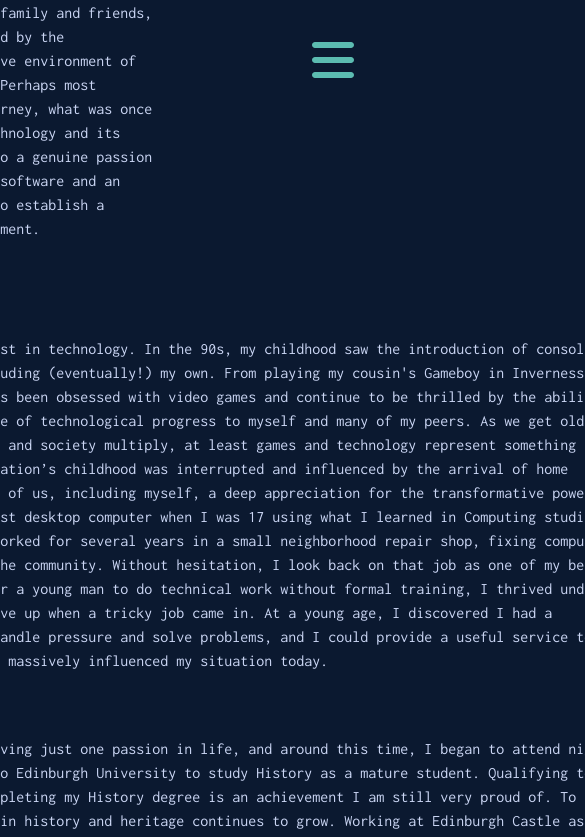
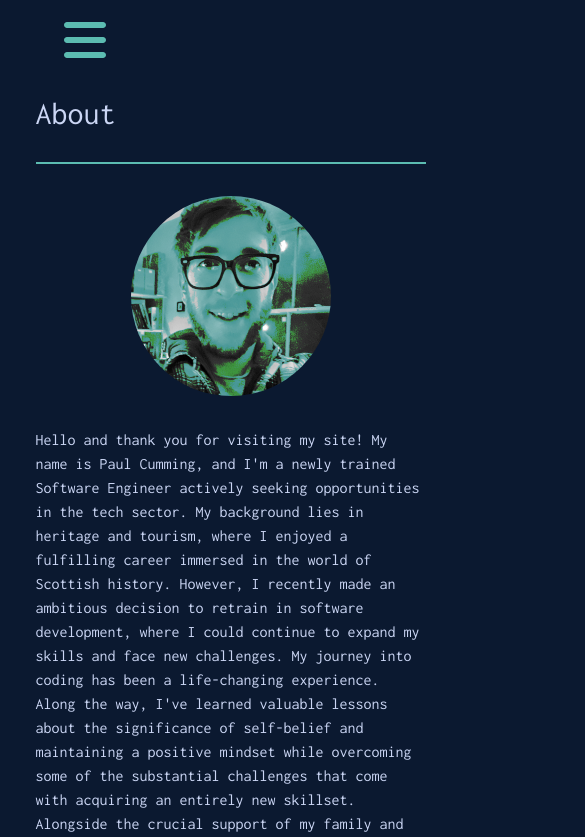
Before and after one commit to WaxenOsprey/WaxenOsprey.github.io, a React (Create React App) app: page /about in a window 390 px wide. Shown: the top 837 px of the page, 585 px wide, since content can reach past the window. Built offline with nearby package versions, Linux system fonts and the light colour scheme.

Commit message:
more mobile styling

```diff
--- a/src/App.js
+++ b/src/App.js
@@ -11,6 +11,7 @@ import Footer from './components/Footer';
 import SideBar from './components/SideBar';
 import projectsData from './data/projectsData';
 import './App.css';
+import MobileNavBar from './components/MobileNavBar';
 
 
 function App() {
@@ -26,6 +27,7 @@ function App() {
     <>
         <MainContainer>
           <NavBar/>
+          <MobileNavBar/>
           <AppContainer>
             <SideBar/>
             <Routes>
@@ -46,6 +48,8 @@ const MainContainer = styled.div`
   display: flex;
   flex-direction: column;
   flex-grow: 1;
+  min-height: 100vh;
+  /* overflow-x: hidden; */
 
   @media (max-width: 768px) {
     margin: 0;
@@ -54,6 +58,7 @@ const MainContainer = styled.div`
     align-items: center;
     flex-direction: column;
     width: 100%;
+    height: 100vh;
     /* flex-grow: 1; */
   }
 
@@ -72,6 +77,7 @@ const AppContainer = styled.div`
     flex-direction: column;
     align-items: center;
     flex-grow: 1;
+    height: 100vh;
   }
 
 `;
--- /dev/null
+++ b/src/components/MobileNavBar.js
@@ -0,0 +1,119 @@
+import styled from 'styled-components';
+import { useState } from 'react';
+import { FontAwesomeIcon } from '@fortawesome/react-fontawesome';
+import { faBars, faTimes } from '@fortawesome/free-solid-svg-icons';
+import { Link } from 'react-router-dom';
+
+
+const MobileNavBar = () => {
+
+    const [menuOpen, setMenuOpen] = useState(false);
+
+    const toggleMenu = () => {
+        setMenuOpen(!menuOpen);
+    }
+
+
+    return (
+        <>
+                <MobileNavWrapper>
+                    <BurgerIcon onClick={toggleMenu}>
+                        <FontAwesomeIcon icon={menuOpen ? faTimes : faBars}
+                        style={{ color: "#5cbcb1", height: "3rem", margin: "1rem"  }}
+                        />
+                    </BurgerIcon>
+
+                    <MobileNavContainer menuOpen={menuOpen}>
+                        <MobileNavList>
+                        <MobileNavItem>
+                            <MobileNavListLink to="/">Home</MobileNavListLink>
+                        </MobileNavItem>
+                        <MobileNavItem>
+                            <MobileNavListLink to="/about">About</MobileNavListLink>
+                        </MobileNavItem>
+                        <MobileNavItem>
+                            <MobileNavListLink to="/projects">Projects</MobileNavListLink>
+                        </MobileNavItem>
+                        <MobileNavItem>
+                            <MobileNavListLink to="/contact">Contact</MobileNavListLink>
+                        </MobileNavItem>
+                        <MobileNavItem>
+                            <MobileCVLink href="/paulsamuelcumming.pdf" download>CV/Résumé</MobileCVLink>
+                        </MobileNavItem>
+                        </MobileNavList>
+                    </MobileNavContainer>
+
+
+                </MobileNavWrapper>
+        </>
+     );
+}
+
+const MobileNavWrapper = styled.div`
+    display: flex;
+    flex-direction: row;
+    width: 100%;
+    justify-content: space-between;
+    align-items: center;
+    padding: 1rem;
+    margin-top: 5rem;
+    /* background-color: grey;  */
+
+    `
+
+const BurgerIcon = styled.div`
+    display: none;
+
+    @media (max-width: 768px) {
+        display: block;
+        margin-left: 3rem;
+
+        cursor: pointer;
+    }
+`;
+
+const MobileNavContainer = styled.div`
+display: none;
+
+@media (max-width: 768px) {
+  display: ${(props) => (props.menuOpen ? 'block' : 'none')};
+  padding: 2rem;
+  margin-top: 2rem;
+}
+`;
+
+const MobileNavList = styled.ul`
+    list-style-type: none;
+    margin-top: 2rem;
+    padding: 0;
+    text-align: right;
+`;
+
+const MobileNavItem = styled.li`
+    margin-bottom: 1rem;
+
+`;
+
+const MobileNavListLink = styled(Link)`
+    color: rgb(203, 214, 244);
+    text-decoration: none;
+    font-size: 1.5rem;
+
+    &:hover {
+    color: rgb(92, 188, 177);
+    }
+`;
+
+const MobileCVLink = styled.a`
+    color: rgb(11, 25, 48);
+    text-decoration: none;
+    font-size: 1.5rem;
+    display: block;
+
+    &:hover {
+    color: rgb(203, 214, 244);
+    }
+`;
+
+
+export default MobileNavBar;
--- a/src/components/NavBar.js
+++ b/src/components/NavBar.js
@@ -1,26 +1,11 @@
     import styled from 'styled-components';
     import { Link } from 'react-router-dom';
-    import { useState } from 'react';
-    import { FontAwesomeIcon } from '@fortawesome/react-fontawesome';
-    import { faBars, faTimes } from '@fortawesome/free-solid-svg-icons';
 
 
     const NavBar = () => {
 
-        const [menuOpen, setMenuOpen] = useState(false);
-
-        const toggleMenu = () => {
-            setMenuOpen(!menuOpen);
-        }
-
         return (
             <>
-                <BurgerIcon onClick={toggleMenu}>
-                    <FontAwesomeIcon icon={menuOpen ? faTimes : faBars}
-                    style={{ color: "#5cbcb1", height: "3rem", margin: "1rem"  }}
-                    />
-                </BurgerIcon>
-
                 <NavContainer>
                     <HomeLink to="/">PC</HomeLink>
                     <NavList>
@@ -43,18 +28,6 @@
         );
     }
 
-    const BurgerIcon = styled.div`
-        display: none;
-
-        @media (max-width: 768px) {
-            display: block;
-            position: absolute;
-            top: 20px;
-            right: 20px;
-            cursor: pointer;
-            z-index: 2;
-        }
-    `;
 
     const NavContainer = styled.div`
         display: flex;
--- a/src/containers/About.js
+++ b/src/containers/About.js
@@ -1,10 +1,9 @@
 import styled from 'styled-components';
-import profilePic from '../assets/pic5.jpg'
+import profilePic from '../assets/pic5.jpg';
 
 import { useEffect } from 'react';
 
 const About = () => {
-
   useEffect(() => {
     window.scrollTo(0, 0);
   }, []);
@@ -14,10 +13,9 @@ const About = () => {
       <AboutContainer>
         <Title>About</Title>
         <Message></Message>
-
         <AboutWrapper>
           <UpperContainer>
-                            <ProfilePic src={profilePic} alt="profile picture"/>
+            <ProfilePic src={profilePic} alt="profile picture" />
             <UpperWrapper>
               <AboutSection>
                 Hello and thank you for visiting my site! My name is Paul Cumming, and I'm a newly trained Software Engineer actively seeking opportunities in the tech sector. My background lies in heritage and tourism, where I enjoyed a fulfilling career immersed in the world of Scottish history. However, I recently made an ambitious decision to retrain in software development, where I could continue to expand my skills and face new challenges. My journey into coding has been a life-changing experience. Along the way, I've learned valuable lessons about the significance of self-belief and maintaining a positive mindset while overcoming some of the substantial challenges that come with acquiring an entirely new skillset. Alongside the crucial support of my family and friends, I've been deeply encouraged by the collaborative and supportive environment of the Scottish tech sector. Perhaps most importantly, during my journey, what was once a lifelong interest in technology and its importance has evolved into a genuine passion for the craft of building software and an unwavering determination to establish a career in software development.
@@ -37,62 +35,63 @@ const About = () => {
             When I’m not coding or reading about history, I love to listen to and play music. I am a long-term guitar player, but these days I am trying to learn the mandolin (time permitting). I also love to play video games, mainly on the Xbox but a bit of PC gaming too. I also enjoy walking, especially if there are hills or heritage involved! Please feel free to contact me if you have questions, would like to collaborate, or work together!
           </AboutSectionExtraLast>
         </AboutWrapper>
-
       </AboutContainer>
-
-
-
-    </> );
-}
-
-
-
-
+    </>
+  );
+};
 
 const AboutContainer = styled.div`
   display: flex;
   flex-direction: column;
-    margin-left: 4rem;
-    margin-right: 4rem;
-    padding-left: 2rem;
-    padding-right: 6rem;
+  margin: 0 auto;
+  padding: 0 2rem;
   width: 100%;
-    flex-grow: 1;
+
+  @media (max-width: 768px) {
+    padding: 1rem;
+    height: 100%;
+    width: 100%;
+  }
 `;
 
 const AboutWrapper = styled.div`
   display: flex;
   flex-direction: column;
-    justify-content: center;
-    align-items: flex-start;
+  align-items: center;
   width: 100%;
-    /* padding-right: 4rem; */
 `;
 
 const UpperWrapper = styled.div`
   display: flex;
   flex-direction: column;
-    width: 50%;
-    justify-content: center;
+  align-items: center;
 `;
 
 const UpperContainer = styled.div`
   display: flex;
+  flex-direction: column;
+  align-items: center;
+  margin-bottom: 2rem;
+
+  @media (min-width: 769px) {
     flex-direction: row-reverse;
-    margin-bottom: 2rem;
     justify-content: space-between;
+  }
 `;
 
-
 const Title = styled.p`
-    color: rgb(203,214,244);
+  color: rgb(203, 214, 244);
   font-size: 4rem;
   margin: 0;
   padding: 0;
+
+    @media (max-width: 768px) {
+        font-size: 2rem;
+    }
 `;
 
 const Message = styled.p`
-    color: rgb(135,145,174);
+  color: rgb(135, 145, 174);
   font-size: 1rem;
   margin: 0;
   padding: 0;
@@ -100,8 +99,8 @@ const Message = styled.p`
   margin-bottom: 2rem;
   line-height: 1.5;
   height: 2rem;
-    border-top: 2px solid rgb(92,188,177);
-    border-right: 2px solid rgb(92,188,177);
+  border-top: 2px solid rgb(92, 188, 177);
+  border-right: 2px solid rgb(92, 188, 177);
 `;
 
 const ProfilePic = styled.img`
@@ -109,10 +108,41 @@ const ProfilePic = styled.img`
   width: 400px;
   border-radius: 50%;
   margin: 2rem;
+
+    @media (max-width: 768px) {
+        height: 200px;
+        width: 200px;
+        margin: 0;
+    }
 `;
 
 const AboutSection = styled.p`
-    color: rgb(203,214,244);
+  color: rgb(203, 214, 244);
+  font-size: 1rem;
+  margin: 0;
+  padding: 0;
+  margin-top: 2rem;
+  margin-bottom: 2rem;
+  line-height: 1.5;
+
+    @media (max-width: 768px) {
+
+    }
+`;
+
+const AboutSectionExtra = styled.p`
+  color: rgb(203, 214, 244);
+  font-size: 1rem;
+  margin: 0;
+  padding: 0;
+  margin-top: 2rem;
+  margin-bottom: 2rem;
+  line-height: 1.5;
+
+`;
+
+const AboutSectionExtraLast = styled.p`
+  color: rgb(203, 214, 244);
   font-size: 1rem;
   margin: 0;
   padding: 0;
@@ -121,29 +151,4 @@ const AboutSection = styled.p`
   line-height: 1.5;
 `;
 
-
-const AboutSectionExtra = styled.p`
-    color: rgb(203,214,244);
-    font-size: 1rem;
-    margin: 0;
-    padding: 0;
-    margin-top: 2rem;
-    margin-bottom: 2rem;
-    line-height: 1.5;
-    /* width: 75%; */
-`;
-
-const AboutSectionExtraLast = styled.p`
-    color: rgb(203,214,244);
-    font-size: 1rem;
-    margin: 0;
-    padding: 0;
-    margin-top: 2rem;
-    margin-bottom: 2rem;
-    line-height: 1.5;
-    width: 75%;
-`;
-
-
-
 export default About;
--- a/src/containers/Contact.js
+++ b/src/containers/Contact.js
@@ -15,7 +15,7 @@ const Contact = () => {
     <>
       <ContactContainer>
         <Title>Contact</Title>
-        <Message>I am based in <strong>Edinburgh</strong>, United Kingdom</Message>
+        <Message>I am based in <strong>Edinburgh, United Kingdom</strong>. Feel free to contact me using the links below!</Message>
         <MapWrapper>
           <WorldMap src={worldMap} alt="world map" />
         </MapWrapper>
@@ -48,8 +48,9 @@ const ContactContainer = styled.div`
   flex-grow: 1;
 
   @media (max-width: 768px) {
-    margin-left: 2rem;
-    margin-right: 2rem;
+    padding-left: 2rem;
+    padding-right: 2rem;
+    align-items: center;
   }
 `;
 
@@ -123,6 +124,7 @@ const Message = styled.p`
 
   @media (max-width: 768px) {
     font-size: 0.8rem;
+    border-right: none;
   }
 `;
 
```
Also changed, not shown: src/containers/Projects.js (+59 -0 lines). Lines whose indentation alone changed are shown as unchanged.
